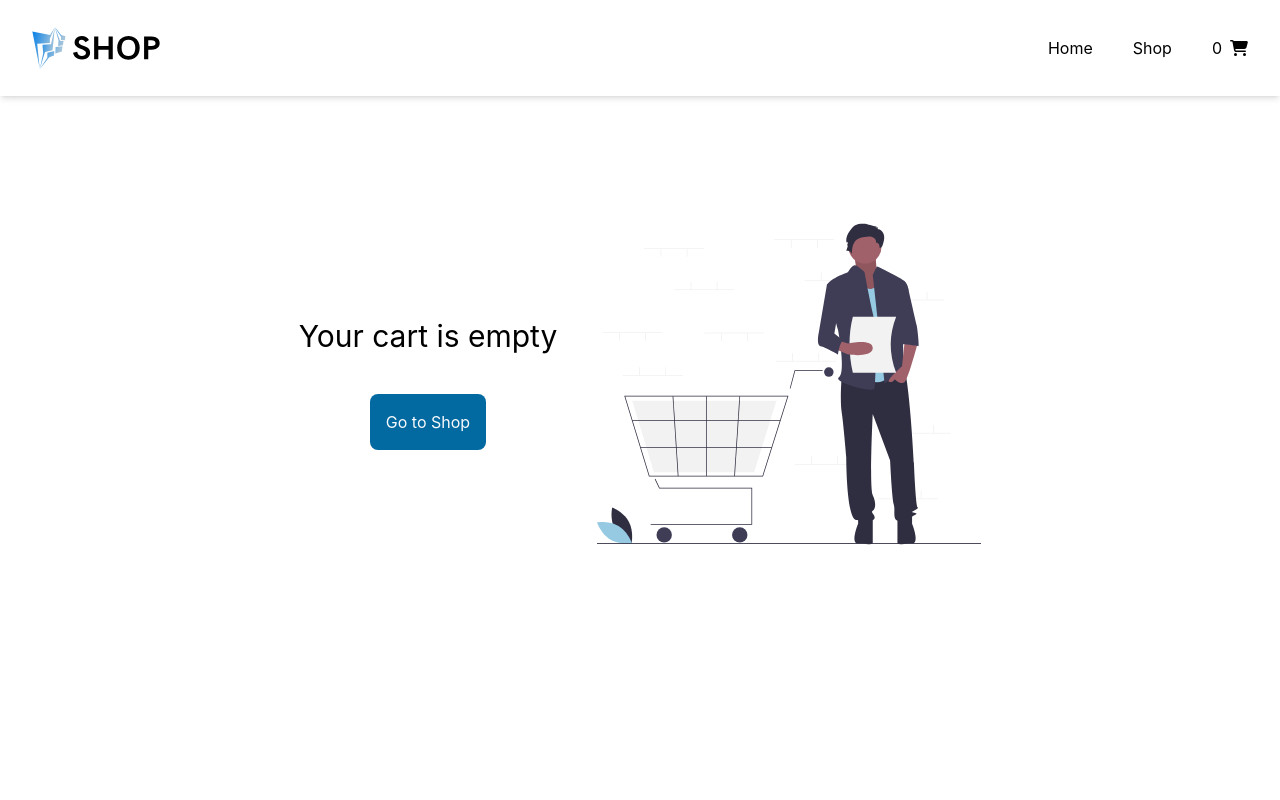
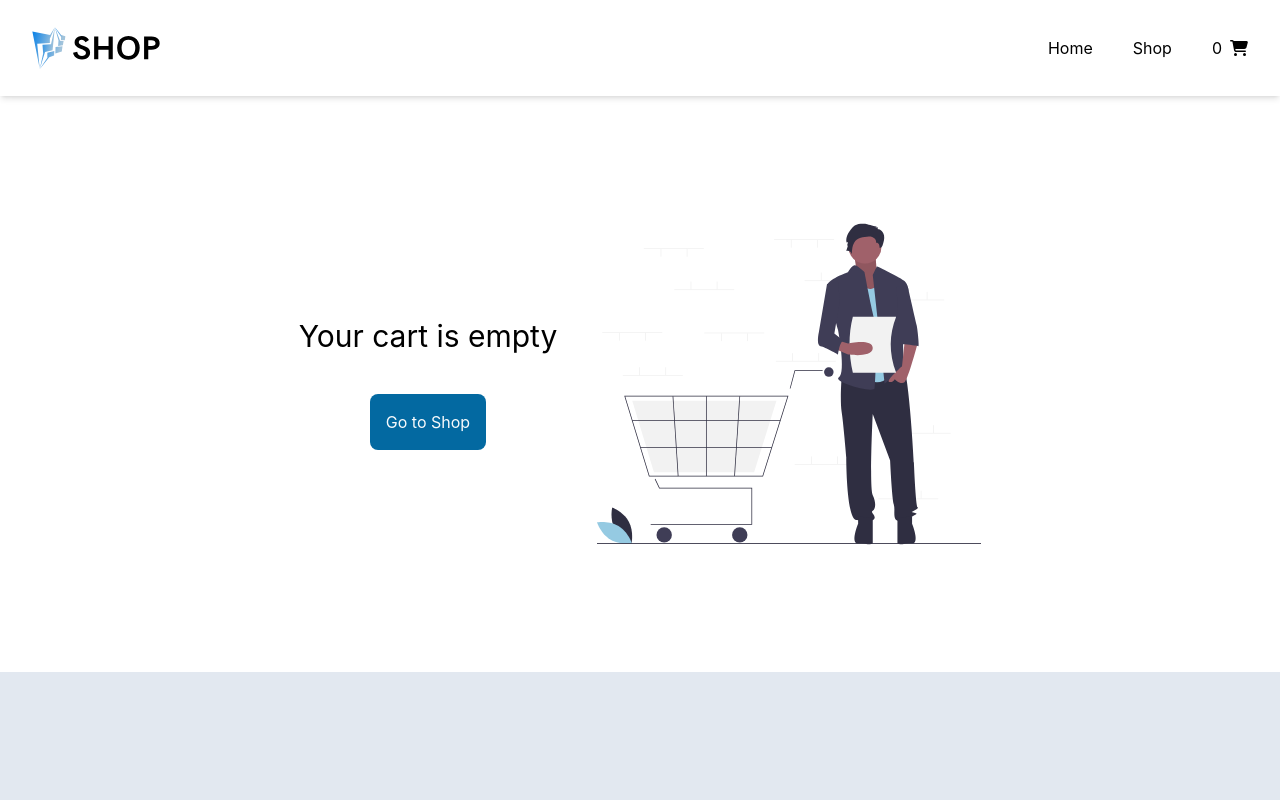
Before and after one commit to hugolyy420/Shopping-Cart, a React (Vite) app: page /cart in a window 1280 px wide. Shown: the top 800 px of the page. Built offline with nearby package versions, Linux system fonts and the light colour scheme.

Commit message:
style: remove cart screen height

```diff
--- a/src/components/Cart/Cart.jsx
+++ b/src/components/Cart/Cart.jsx
@@ -66,7 +66,7 @@ const Cart = () => {
   };
 
   return (
-    <section className="max-w-screen-xl mx-auto p-12 md:p-24 min-h-screen">
+    <section className="max-w-screen-xl mx-auto p-12 md:p-24 ">
       {cartItems.length === 0 ? (
         <div className="flex flex-col items-center gap-10 md:flex-row">
           <div className="flex flex-col">
```
